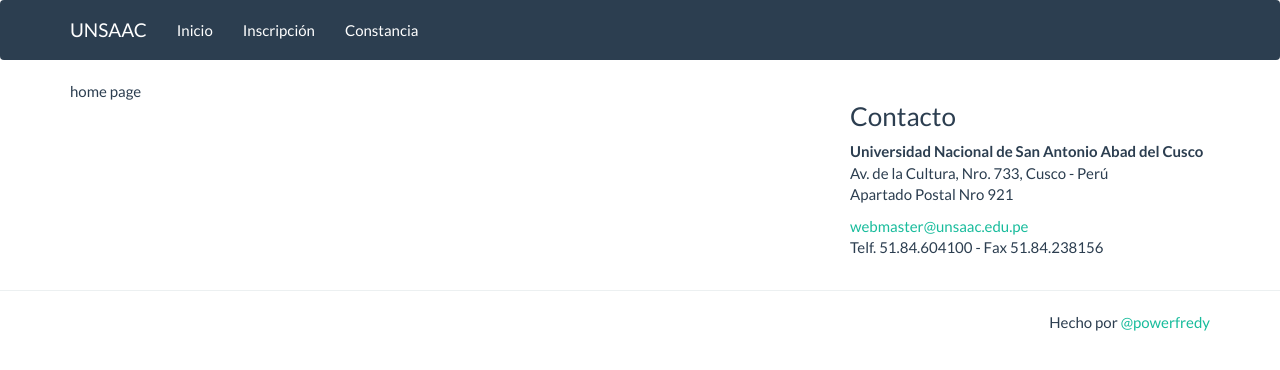
After one commit to fredysqm/vrin, a Django app: page / in a window 1280 px wide. The commit adds this page. Shown: the top 370 px of the page. Run offline with Django 3.2, Linux system fonts and the light colour scheme; parts of the project's set-up code (start-up, migrations or seed data) failed here and were passed over; some libraries are stand-ins or nearby versions.

Commit message:
navegacion

```diff
--- /dev/null
+++ b/app/templates/base.html
@@ -0,0 +1,68 @@
+{% load staticfiles %}
+<!DOCTYPE html>
+<html lang="es">
+<head>
+    <meta charset="utf-8">
+    <meta http-equiv="X-UA-Compatible" content="IE=edge">
+    <meta name="viewport" content="width=device-width, initial-scale=1">
+
+    <link rel="icon" type="image/png" href="{% static 'img/favicon.png' %}">
+    <title>UNSAAC - {% block title %}{% endblock %}</title>
+
+    <!-- css -->
+    <link href="{% static 'css/bootstrap.min.css' %}" rel="stylesheet">
+    {% block css %}{% endblock %}
+
+    <!--[if lt IE 9]>
+        <script src="{% static 'js/html5shiv.js' %}"></script>
+        <script src="{% static 'js/respond.min.js' %}"></script>
+    <![endif]-->
+</head>
+<body>
+    <div class="navbar navbar-default">
+        <div class="container">
+            <div class="navbar-header">
+                <a href="{% url 'home_url' %}" class="navbar-brand">UNSAAC</a>
+                <button class="navbar-toggle" type="button" data-toggle="collapse" data-target="#navbar-main">
+                    <span class="sr-only">Toggle navigation</span>
+                    <span class="icon-bar"></span>
+                    <span class="icon-bar"></span>
+                    <span class="icon-bar"></span>
+                </button>
+            </div>
+            <div class="navbar-collapse collapse" id="navbar-main">
+                <ul class="nav navbar-nav">
+                    {% include 'menu.html' %}
+                </ul>
+            </div>
+        </div>
+    </div>
+
+    <div class="container">
+        <div class="row">
+            <div class="col-md-8">
+                {% block content %}{% endblock %}
+            </div>
+            <div class="col-md-4">
+                <h3>Contacto</h3>
+                <p>
+                    <strong>Universidad Nacional de San Antonio Abad del Cusco</strong>
+                    <br>Av. de la Cultura, Nro. 733, Cusco - Perú
+                    <br>Apartado Postal Nro 921
+                </p>
+                <p>
+                    <a>webmaster@unsaac.edu.pe</a>
+                    <br>Telf. 51.84.604100 - Fax 51.84.238156
+                </p>
+            </div>
+        </div>
+    </div>
+
+    {% include 'footer.html' %}
+    {% block modals %}{% endblock %}
+    <!-- javascript -->
+    <script src="{% static 'js/jquery.min.js' %}"></script>
+    <script src="{% static 'js/bootstrap.min.js' %}"></script>
+    {% block js %}{% endblock %}
+</body>
+</html>
--- /dev/null
+++ b/app/templates/constancia.html
@@ -0,0 +1,5 @@
+{% extends 'base.html' %}
+{% block title %}Constancia{% endblock %}
+{% block content %}
+constancia page
+{% endblock %}
--- /dev/null
+++ b/app/templates/footer.html
@@ -0,0 +1,10 @@
+    <footer>
+        <hr>
+        <div class="container">
+            <div class="row">
+                <div class="col-md-12">
+                    <p class="text-right">Hecho por <a href="https://twitter.com/powerfredy">@powerfredy</a></p>
+                </div>
+            </div>
+        </div>
+    </footer>
--- /dev/null
+++ b/app/templates/home.html
@@ -0,0 +1,5 @@
+{% extends 'base.html' %}
+{% block title %}Inicio{% endblock %}
+{% block content %}
+home page
+{% endblock %}
--- /dev/null
+++ b/app/templates/menu.html
@@ -0,0 +1,3 @@
+<li><a href="{% url 'home_url' %}">Inicio</a></li>
+<li><a href="{% url 'inscripcion_url' %}">Inscripción</a></li>
+<li><a href="{% url 'constancia_url' %}">Constancia</a></li>
--- a/app/views.py
+++ b/app/views.py
@@ -2,6 +2,10 @@ from django.shortcuts import render
 from django.core.context_processors import csrf
 
 from forms import participante_form
+
+
+def home_view(request):
+    return render(request, 'home.html')
 
 def inscripcion_view(request):
     args = {}
@@ -18,5 +22,5 @@ def inscripcion_view(request):
     args['form'] = form
     return render(request, 'inscripcion.html', args)
 
-def constancia_view(request, id):
-    pass
+def constancia_view(request):
+    return render(request, 'constancia.html')
--- a/vrin/urls.py
+++ b/vrin/urls.py
@@ -3,6 +3,8 @@ from django.contrib import admin
 admin.autodiscover()
 
 urlpatterns = patterns('app.views',
+    url(r'^$', 'home_view', name='home_url'),
     url(r'^inscripcion/$', 'inscripcion_view', name='inscripcion_url'),
+    url(r'^constancia/$', 'constancia_view', name='constancia_url'),
     url(r'^admin/', include(admin.site.urls)),
 )
```
Also changed, not shown: app/templates/inscripcion.html (+7 -48 lines), static/img/favicon.png (added).
